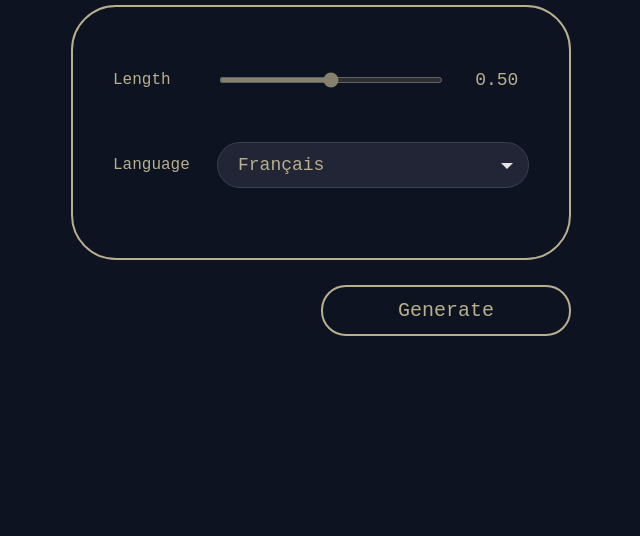
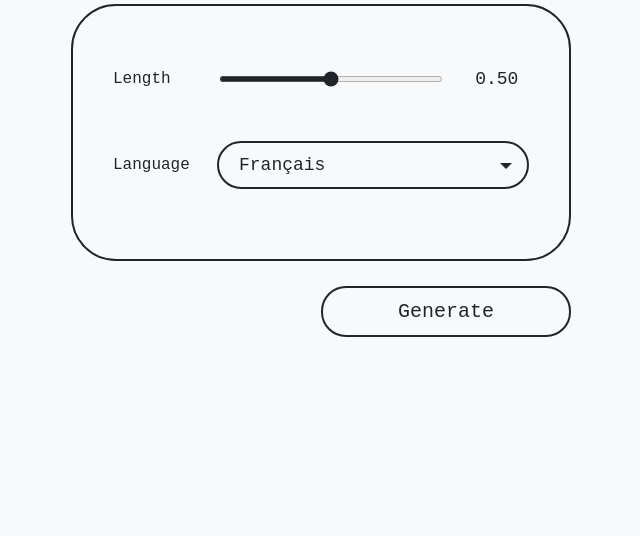
Before and after one commit to NadeemSamaali/Radon, a plain HTML site: page templates/RadonMainPage.html in a window 1280 px wide. Shown: the part 264-800 px from the top of the page, without its empty margins (319-959 px from the left). Drawn offline with Linux system fonts and the light colour scheme; files that its build step writes are made by us from their sources.

Commit message:
Updated templates

```diff
--- a/templates/RadonMainPage.html
+++ b/templates/RadonMainPage.html
@@ -11,8 +11,8 @@
     /* Global styles */
     body {
       font-family: 'JetBrains Mono', monospace;
-      background-color: #0D1321;
-      color: #B8B08D;
+      background-color: #f8f9fa;
+      color: #212529;
       margin: 0;
       padding: 0;
       display: flex;
@@ -23,7 +23,7 @@
     }
 
     h1 a {
-      color: #B8B08D;
+      color: #212529;
       font-size: 24px;
       font-family: 'JetBrains Mono', monospace;
     }
@@ -37,11 +37,11 @@
 
     /* Box container */
     .box {
-      background-color: rgba(13, 19, 33, 1);
+      background-color: #f8f9fa;
       width: 500px;
       padding: 40px;
       border-radius: 45px;
-      border: 2px solid #B8B08D;
+      border: 2px solid #212529;
       display: flex;
       flex-direction: column;
       align-items: flex-start;
@@ -59,7 +59,7 @@
     }
 
     .form-group label {
-      color: #B8B08D;
+      color: #212529;
       font-size: 16px;
       margin-right: 20px;
       width: 20%; /* Label width */
@@ -77,8 +77,8 @@
     .difficulty-value {
       width: 90px;
       height: 65px;
-      background-color: rgba(13, 19, 33, 1);
-      color: #B8B08D;
+      background-color: #f8f9fa;
+      color: #212529;
       font-size: 18px;
       display: flex;
       justify-content: center;
@@ -89,11 +89,11 @@
     .slider {
       width: 100%;
       height: 6px;
-      background-color: rgba(71, 71, 71, 1);
+      background-color: #212529;
       outline: none;
-      opacity: 0.7;
-      transition: opacity 0.2s;
-      accent-color: #B8B08D;
+      opacity: 1.0;
+      /*transition: opacity 0.2s;*/
+      accent-color: #212529;
     }
 
     .slider:hover {
@@ -104,9 +104,9 @@
     select {
       font-family: 'JetBrains Mono', monospace;
       appearance: none;
-      background-color: #222536;
-      color: #B8B08D;
-      border: 1px solid #3a3f52;
+      background-color: #f8f9fa;
+      color: #212529;
+      border: 2px solid #212529;
       border-radius: 25px;
       padding: 12px 20px;
       font-size: 18px;
@@ -122,9 +122,9 @@
     /* Button styles */
     .button {
       font-family: 'JetBrains Mono', monospace;
-      background-color: #0D1321;
-      border: 2px solid #B8B08D;
-      color: #B8B08D;
+      background-color: #f8f9fa;
+      border: 2px solid #212529;
+      color: #212529;
       padding: 12px 24px;
       font-size: 20px;
       cursor: pointer;
@@ -137,8 +137,8 @@
     }
 
     .button:hover {
-      background-color: #B8B08D;
-      color: #0D1321;
+      background-color: #212529;
+      color: #f8f9fa;
     }
 
     /* Option styling */
@@ -148,7 +148,7 @@
 
     /* Loading spinner or message inside the button */
     .loading {
-      color: #B8B08D;
+      color: #212529;
       font-size: 16px;
       font-style: italic;
     }
@@ -224,7 +224,7 @@
         };
 
         // Send the data to the Flask server
-        fetch('http://127.0.0.1:5000/your-endpoint', {
+        fetch('http://127.0.0.1:7116/your-endpoint', {
             method: 'POST',  // Use POST to send data
             headers: {
                 'Content-Type': 'application/json',  // Specify the content type as JSON
```
Also changed, not shown: templates/RadonExercise.html (+7 -7 lines).
